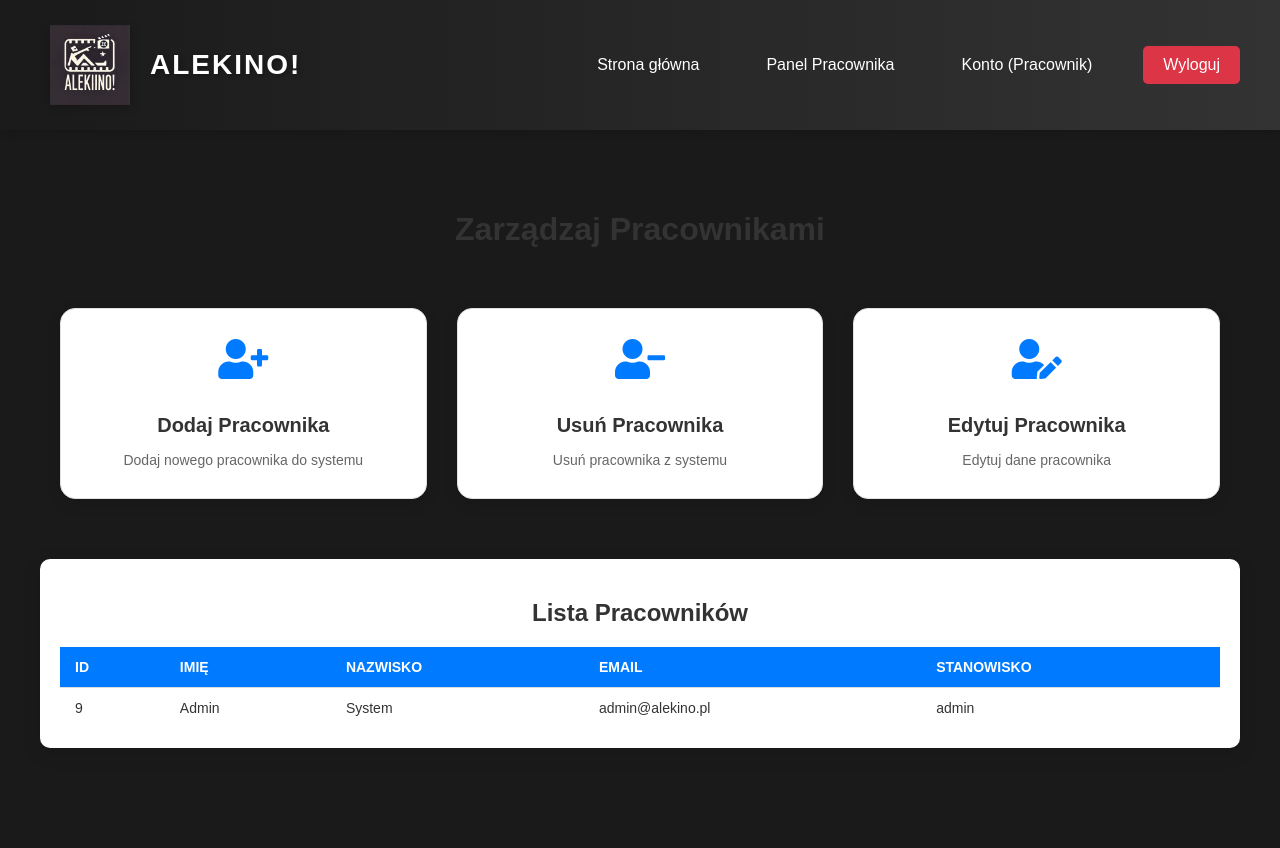
After one commit to Programista88/SystemKina, a PHP site: page /admin/zarzadzaj_pracownikami.php in a window 1280 px wide. The commit adds this page. Run offline with PHP 8.4, Linux system fonts and the light colour scheme; the visitor is signed in with stand-in values (Sample User, id 1); data comes from the database, SQL or seed files in the repository.

Commit message:
Dodano zarządzanie pracownikami dla admina/wlasciciela

```diff
--- a/Strona/admin/konto_pracownika.php
+++ b/Strona/admin/konto_pracownika.php
@@ -17,14 +17,14 @@ $pracownik = $stmt->fetch(PDO::FETCH_ASSOC);
 <head>
     <meta charset="UTF-8">
     <title>Konto Pracownika - Alekino</title>
-    <link rel="stylesheet" href="zasoby/css/style.css">
+    <link rel="stylesheet" href="../zasoby/css/style.css">
     <link rel="icon" type="images/png" sizes="64x64" href="zdjecia/logo/logo.png">
     <link rel="stylesheet" href="https://cdnjs.cloudflare.com/ajax/libs/font-awesome/5.15.4/css/all.min.css">
 </head>
 <body>
     <header>
         <div class="logo-container">
-            <img src="zdjecia/logo/logo.png" alt="Alekino Logo">
+            <img src="../zdjecia/logo/logo.png" alt="Alekino Logo">
             <h1>Alekino!</h1>
         </div>
         <nav>
--- a/Strona/admin/panel_pracownika.php
+++ b/Strona/admin/panel_pracownika.php
@@ -3,7 +3,7 @@ session_start();
 require_once '../konfiguracja/config.php';
 
 if (!isset($_SESSION['pracownik_id'])) {
-    header('Location: login.php');
+    header('Location: ../index.php');
     exit();
 }
 ?>
--- /dev/null
+++ b/Strona/admin/zarzadzaj_pracownikami.php
@@ -0,0 +1,112 @@
+<?php
+session_start();
+require_once '../konfiguracja/config.php';
+
+if (!isset($_SESSION['pracownik_id']) || $_SESSION['pracownik_stanowisko'] !== 'admin') {
+    header('Location: panel_pracownika.php');
+    exit();
+}
+
+
+$conn = new mysqli(DB_HOST, DB_USER, DB_PASS, DB_NAME);
+if ($conn->connect_error) {
+    die("Connection failed: " . $conn->connect_error);
+}
+
+
+function getEmployees($conn) {
+    try {
+        $sql = "SELECT pracownik_id, imie, nazwisko, email, stanowisko FROM pracownicy ORDER BY pracownik_id";
+        $stmt = $conn->prepare($sql);
+        $stmt->execute();
+        return $stmt->get_result()->fetch_all(MYSQLI_ASSOC);
+    } catch (Exception $e) {
+        error_log($e->getMessage());
+        return [];
+    }
+}
+$employees = getEmployees($conn);
+?>
+
+<!DOCTYPE html>
+<html lang="pl">
+
+<head>
+    <meta charset="UTF-8">
+    <title>Zarządzaj Pracownikami - Alekino</title>
+    <link rel="stylesheet" href="../zasoby/css/style.css">
+    <link rel="icon" type="images/png" sizes="64x64" href="../zdjecia/logo/logo.png">
+    <link rel="stylesheet" href="https://cdnjs.cloudflare.com/ajax/libs/font-awesome/5.15.4/css/all.min.css">
+</head>
+
+<body>
+    <header>
+        <div class="logo-container">
+            <img src="../zdjecia/logo/logo.png" alt="Alekino Logo">
+            <h1>Alekino!</h1>
+        </div>
+        <nav>
+            <ul>
+                <li><a href="../index.php">Strona główna</a></li>
+                <li><a href="panel_pracownika.php">Panel Pracownika</a></li>
+                <?php if (isset($_SESSION['pracownik_id'])): ?>
+                    <li><a href="konto_pracownika.php">Konto (Pracownik)</a></li>
+                    <li><a href="../autoryzacja/logout.php" class="logout-btn">Wyloguj</a></li>
+                <?php endif; ?>
+            </ul>
+        </nav>
+    </header>
+
+    <main class="admin-panel">
+        <h1>Zarządzaj Pracownikami</h1>
+
+        <div class="admin-menu">
+            <a href="dodaj_pracownika.php" class="admin-tile">
+                <i class="fas fa-user-plus"></i>
+                <h3>Dodaj Pracownika</h3>
+                <p>Dodaj nowego pracownika do systemu</p>
+            </a>
+
+            <a href="usun_pracownika.php" class="admin-tile">
+                <i class="fas fa-user-minus"></i>
+                <h3>Usuń Pracownika</h3>
+                <p>Usuń pracownika z systemu</p>
+            </a>
+
+            <a href="edytuj_pracownika.php" class="admin-tile">
+                <i class="fas fa-user-edit"></i>
+                <h3>Edytuj Pracownika</h3>
+                <p>Edytuj dane pracownika</p>
+            </a>
+        </div>
+
+        <div class="employee-list">
+            <h2>Lista Pracowników</h2>
+            <table>
+                <thead>
+                    <tr>
+                        <th>ID</th>
+                        <th>Imię</th>
+                        <th>Nazwisko</th>
+                        <th>Email</th>
+                        <th>Stanowisko</th>
+                    </tr>
+                </thead>
+                <tbody>
+                    <?php foreach ($employees as $employee): ?>
+                        <tr>
+                            <td><?php echo $employee['pracownik_id']; ?></td>
+                            <td><?php echo $employee['imie']; ?></td>
+                            <td><?php echo $employee['nazwisko']; ?></td>
+                            <td><?php echo $employee['email']; ?></td>
+                            <td><?php echo $employee['stanowisko']; ?></td>
+
+                        </tr>
+                    <?php endforeach; ?>
+                </tbody>
+            </table>
+        </div>
+    </main>
+</body>
+
+</html>
--- a/Strona/autoryzacja/login.php
+++ b/Strona/autoryzacja/login.php
@@ -97,7 +97,7 @@ if ($_SERVER['REQUEST_METHOD'] === 'POST') {
                 Nie masz konta? <a href="rejestracja.php">Zarejestruj się</a>
             </div>
         </form>
-        <form id="employee-login" class="login-form" method="POST" action="admin/login_pracownik.php">
+        <form id="employee-login" class="login-form" method="POST" action="../admin/login_pracownik.php">
             <div class="form-group">
                 <label for="employee-email"><i class="fas fa-envelope"></i> Email służbowy</label>
                 <input type="email" id="employee-email" name="email" required>
--- a/Strona/konfiguracja/config.php
+++ b/Strona/konfiguracja/config.php
@@ -1,9 +1,12 @@
 <?php
+define('DB_HOST', 'localhost');
+define('DB_USER', 'root');
+define('DB_PASS', '');
+define('DB_NAME', 'system_kina');
 $host = 'localhost';
 $dbname = 'system_kina';
 $username = 'root';
 $password = '';
-
 try {
     $db = new PDO('mysql:host=localhost;dbname=system_kina', 'root', '');
     $db->setAttribute(PDO::ATTR_ERRMODE, PDO::ERRMODE_EXCEPTION);
--- a/Strona/zasoby/css/style.css
+++ b/Strona/zasoby/css/style.css
@@ -1204,3 +1204,116 @@ footer {
 .employee-status:hover::before {
   margin-right: 5px;
 }
+
+.employee-list {
+  margin: 40px auto;
+  max-width: 1200px;
+  background: white;
+  padding: 20px;
+  border-radius: 10px;
+  box-shadow: 0 5px 20px rgba(0, 0, 0, 0.1);
+}
+
+.employee-list h2 {
+  text-align: center;
+  color: #333;
+  margin-bottom: 20px;
+}
+
+.employee-list table {
+  width: 100%;
+  border-collapse: collapse;
+  margin-top: 20px;
+}
+
+.employee-list th, .employee-list td {
+  padding: 12px 15px;
+  text-align: left;
+  border-bottom: 1px solid #ddd;
+}
+
+.employee-list th {
+  background-color: #007bff;
+  color: white;
+  text-transform: uppercase;
+  font-size: 14px;
+}
+
+.employee-list tr:hover {
+  background-color: #f1f1f1;
+}
+
+.employee-list td {
+  color: #333;
+  font-size: 14px;
+}
+
+.employee-list tr:nth-child(even) {
+  background-color: #f9f9f9;
+}
+
+.employee-list tr:last-child td {
+  border-bottom: none;
+}
+
+.admin-form .form-group {
+  margin-bottom: 20px;
+}
+
+.admin-form .form-group label {
+  display: block;
+  margin-bottom: 8px;
+  color: #333;
+  font-weight: 500;
+}
+
+.admin-form .form-group input,
+.admin-form .form-group select {
+  width: 100%;
+  padding: 12px;
+  border: 1px solid #ddd;
+  border-radius: 5px;
+  font-size: 16px;
+  transition: border-color 0.3s ease;
+}
+
+.admin-form .form-group input:focus,
+.admin-form .form-group select:focus {
+  border-color: #007bff;
+  outline: none;
+}
+
+.admin-form button {
+  width: 100%;
+  padding: 12px;
+  background: #007bff;
+  color: white;
+  border: none;
+  border-radius: 5px;
+  font-size: 16px;
+  cursor: pointer;
+  transition: background 0.3s ease;
+}
+
+.admin-form button:hover {
+  background: #0056b3;
+}
+
+.admin-form .message {
+  margin-bottom: 20px;
+  padding: 10px;
+  border-radius: 5px;
+  text-align: center;
+}
+
+.admin-form .message.success {
+  background-color: #d4edda;
+  color: #155724;
+  border: 1px solid #c3e6cb;
+}
+
+.admin-form .message.error {
+  background-color: #f8d7da;
+  color: #721c24;
+  border: 1px solid #f5c6cb;
+}
```
Also changed, not shown: Strona/admin/dodaj_pracownika.php (deleted, +0 -18 lines).
